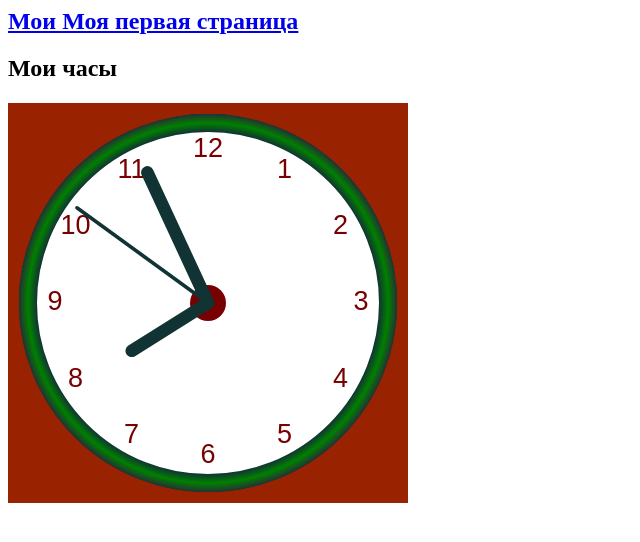
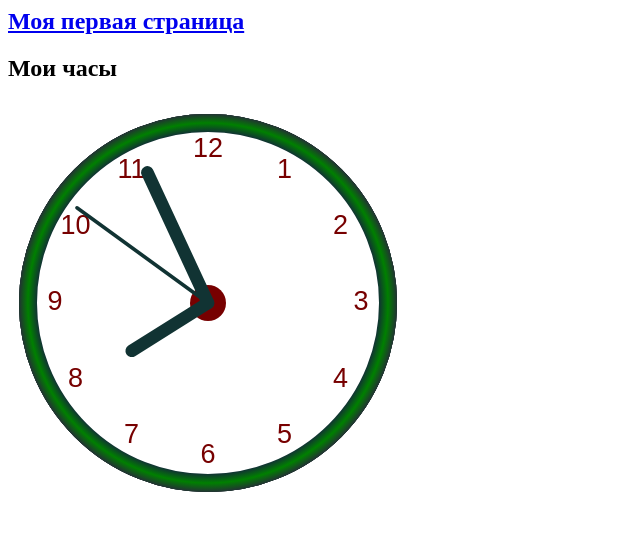
Before and after one commit to MinnibaevA/MinnibaevA.github.io, a plain HTML site: page xixi.html in a window 1280 px wide. Shown: the whole page, without its empty margins (0-640 px from the left). Drawn offline with Linux system fonts and the light colour scheme.

Commit message:
Update xixi.html

```diff
--- a/xixi.html
+++ b/xixi.html
@@ -1,11 +1,11 @@
- <h2><a href="https://github.com/MinnibaevA/MinnibaevA.github.io/wiki">Мои Моя первая страница</a>
+ <h2><a href="https://github.com/MinnibaevA/MinnibaevA.github.io/wiki">Моя первая страница</a>
 <h2>Мои часы <h1>
 <!DOCTYPE html>
 <html>
 <body>
 
 <canvas id="canvas" width="400" height="400"
-style="background-color:#920">
+style="background-color:#0">
 </canvas>
 
 <script>
```
